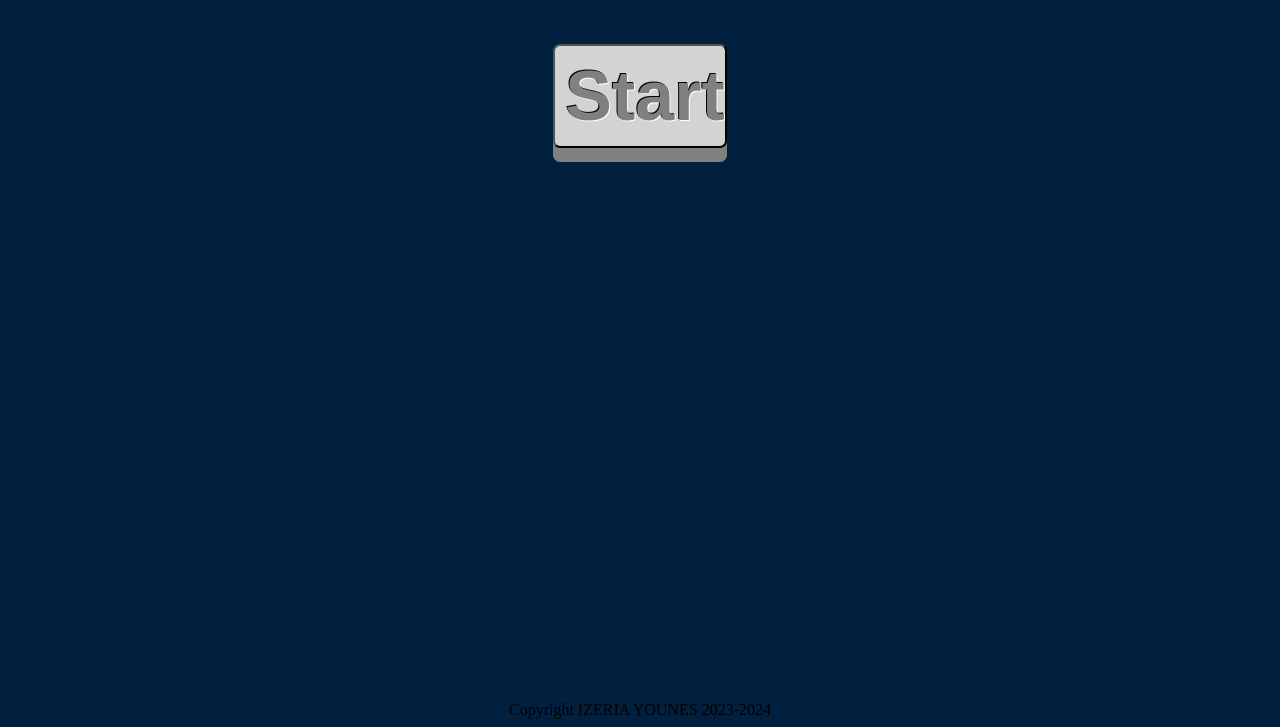
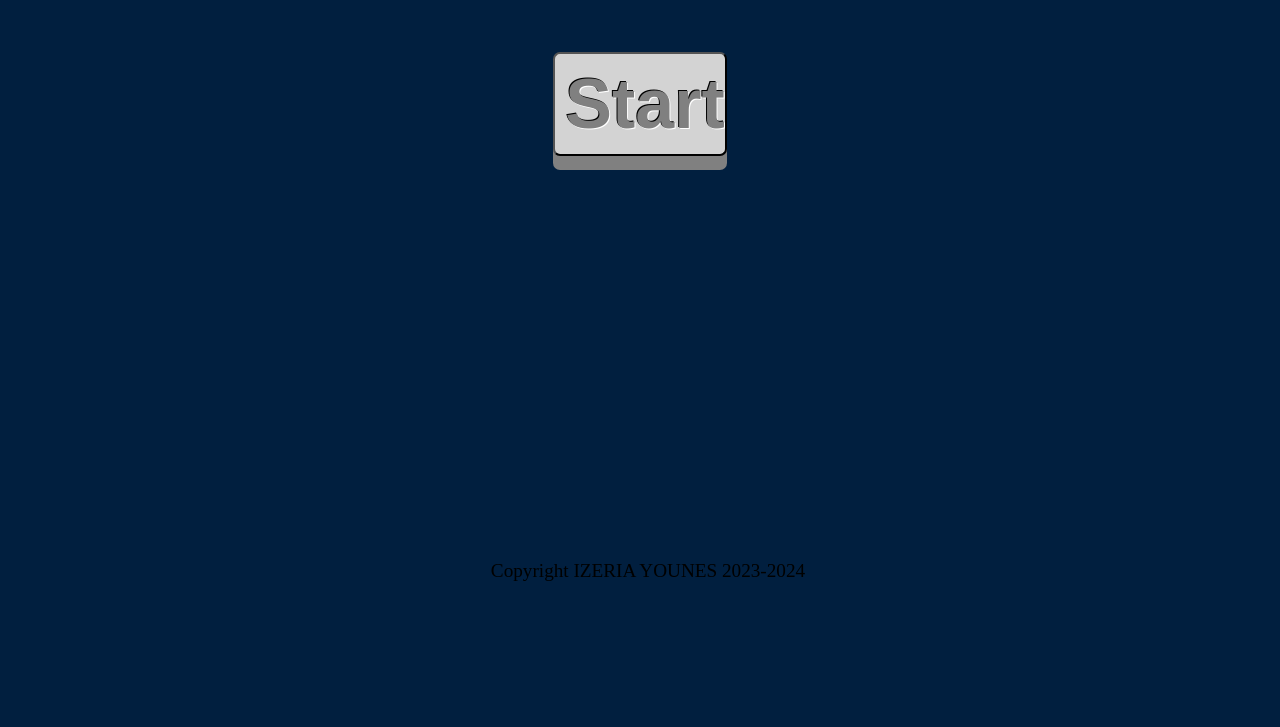
Before and after one commit to izeriayounes/Simon-game, a plain HTML site: page index.html in a window 1280 px wide. Shown: the part 183-910 px from the top of the page. Drawn offline with nearby package versions, Linux system fonts and the light colour scheme.

Commit message:
finnalize the app

```diff
--- a/index.html
+++ b/index.html
@@ -36,7 +36,7 @@
 
   </div>
   <footer>
-    Copyright IZERIA YOUNES 2023-2024
+    <p>Copyright IZERIA YOUNES 2023-2024</p>
   </footer>
 
   <script src="https://ajax.googleapis.com/ajax/libs/jquery/3.6.1/jquery.min.js"></script>
--- a/styles.css
+++ b/styles.css
@@ -16,7 +16,16 @@ body {
   margin: auto;
 
 }
+footer{
+  font-size: 1.2rem;
+  position: absolute;
+  bottom: 2%;
+  width: 100%;
+}
 
+*{
+  overflow: hidden;
+}
 
 .hidden{
   visibility: hidden;
```
